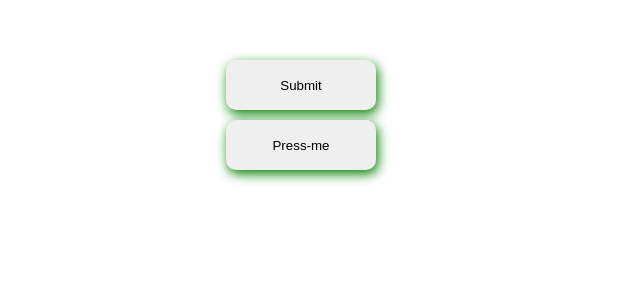
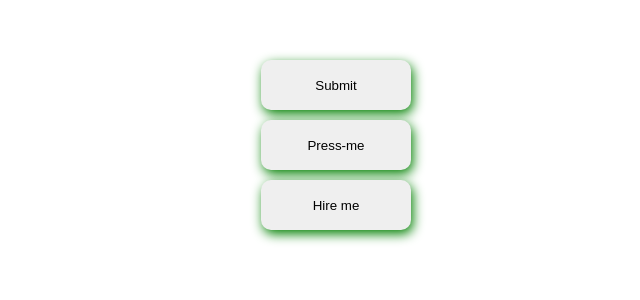
Before and after one commit to mynkbis/sp_learn, a React (Create React App) app in the folder learn/: page / in a window 1280 px wide. Shown: the top 300 px of the page, without its empty margins (339-979 px from the left). Built offline with nearby package versions, Linux system fonts and the light colour scheme.

Commit message:
button fixed

```diff
--- a/learn/src/App.css
+++ b/learn/src/App.css
@@ -1,3 +1,10 @@
 .App {
   text-align: center;
 }
+
+
+div{
+  width: 50px;
+  position: relative;
+  left: 25vh;
+}
--- a/learn/src/App.js
+++ b/learn/src/App.js
@@ -3,16 +3,13 @@ import './App.css';
 import Button from './Button/button';
 
 
-const pop=()=>{
-  alert("you clicked me ")
-}
-
 function App() {
   return (
     <div className="App">
 
-<div onClick={pop}>{Button("Submit","150px","50px","Black","green")}</div>
-<div>{Button("Press-me","150px","50px","Black","green")}</div>
+<div onClick={()=>{ alert("You clicked submit")}}>{Button("Submit","150px","50px","Black","green")}</div>
+<div onClick={()=>{alert("You hit a Button")}}>{Button("Press-me","150px","50px","Black","green")}</div>
+<div onClick={()=>{alert("A got your notification")}}>{Button("Hire me","150px","50px","Black","green")}</div>
     </div>
   );
 }
```
